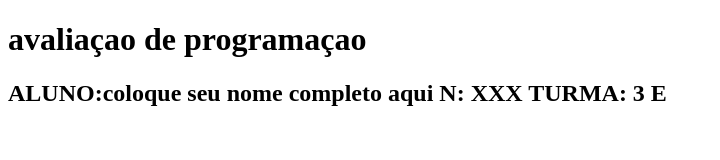
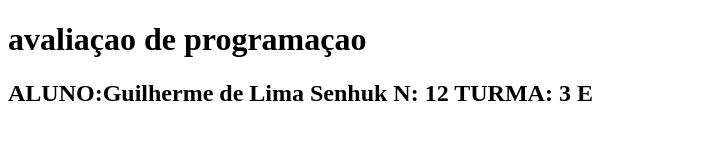
Before and after one commit to capitaojacksparrow/avalia-ao-de-programa-ao, a plain HTML site: page index.html in a window 1280 px wide. Shown: the whole page, without its empty margins (0-720 px from the left). Drawn offline with Linux system fonts and the light colour scheme.

Commit message:
Update index.html

```diff
--- a/index.html
+++ b/index.html
@@ -7,6 +7,6 @@
 </head>
 <body>
     <h1>avaliaçao de programaçao</h1>
-    <h2>ALUNO:coloque seu nome completo aqui N: XXX TURMA: 3 E</h2>
+    <h2>ALUNO:Guilherme de Lima Senhuk N: 12 TURMA: 3 E</h2>
 </body>
 </html>
```
